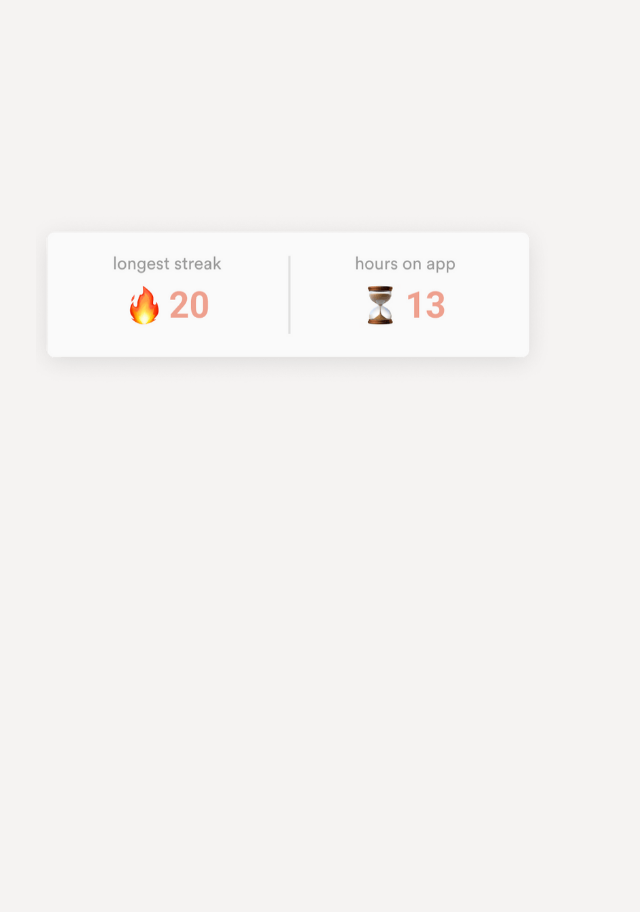
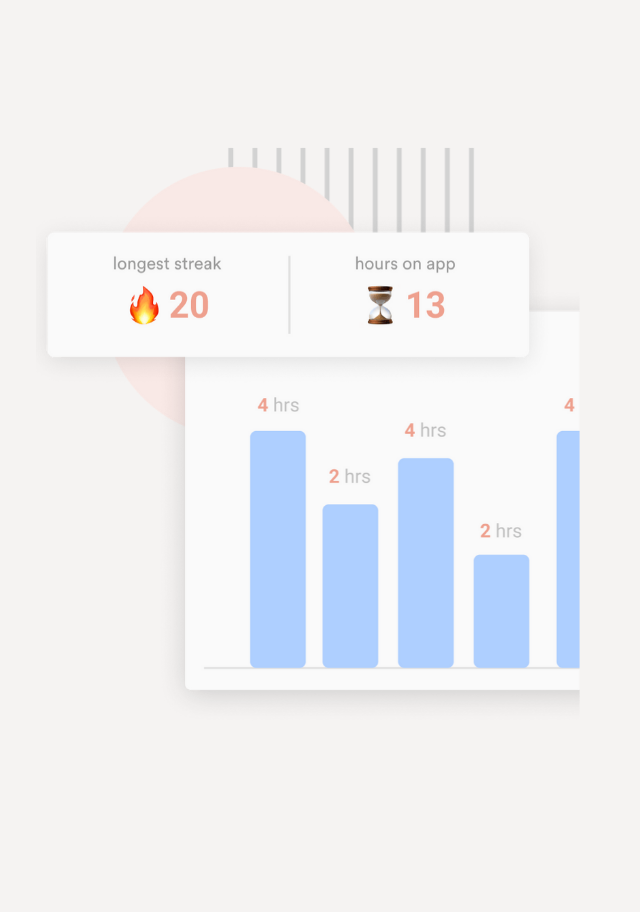
Before and after one commit to phamvietnguyenduy/lifeat, a React (Create React App) app: page / in a window 1280 px wide. Shown: the part 4140-5052 px from the top of the page, without its empty margins (28-668 px from the left). Built offline with nearby package versions, Linux system fonts and the light colour scheme.

Commit message:
aniarticle

```diff
--- a/src/pages/Home/AniArticles.jsx
+++ b/src/pages/Home/AniArticles.jsx
@@ -12,7 +12,7 @@ const AniArticles = ({
   imgSrc,
 }) => {
   const [src, src2, src3] = imgSrc;
-  console.log(imgSrc);
+  // console.log(imgSrc);
   let Y = 0;
   let X = mousePos.x / 100;
   let Opacity = 0;
@@ -58,7 +58,28 @@ const AniArticles = ({
       <div className={`relative rounded-xl ${reverse?.col1} ${reverse?.row1}`}>
         <div className="gif_tag w-[320px] lg:w-full ">
           <img
-            loading="lazy"
+            src={src2}
+            alt=""
+            className={`absolute will-change-transform transition duration-500 ${reverse?.hidden}`}
+            style={{
+              transform: `translate3d(${X * -1}rem,${
+                (mousePos.y / 100) * -1
+              }px, 0px) scale3d(1, 1, 1) rotateX(0deg) rotateY(0deg) rotateZ(0deg) skew(0deg, 0deg)`,
+              transformStyle: "preserve-3d",
+            }}
+          />
+          <img
+            src={src3}
+            alt=""
+            className={`absolute will-change-transform transition duration-500 ${reverse?.hidden}`}
+            style={{
+              transform: `translate3d(${X - 3}rem,${
+                (mousePos.y / 100) * -1 - 3
+              }px, 0px) scale3d(1, 1, 1) rotateX(0deg) rotateY(0deg) rotateZ(0deg) skew(0deg, 0deg)`,
+              transformStyle: "preserve-3d",
+            }}
+          />
+          <img
             src={src}
             alt=""
             className="w-[36rem] lg:h-[39rem] will-change-transform transition duration-500"
```
